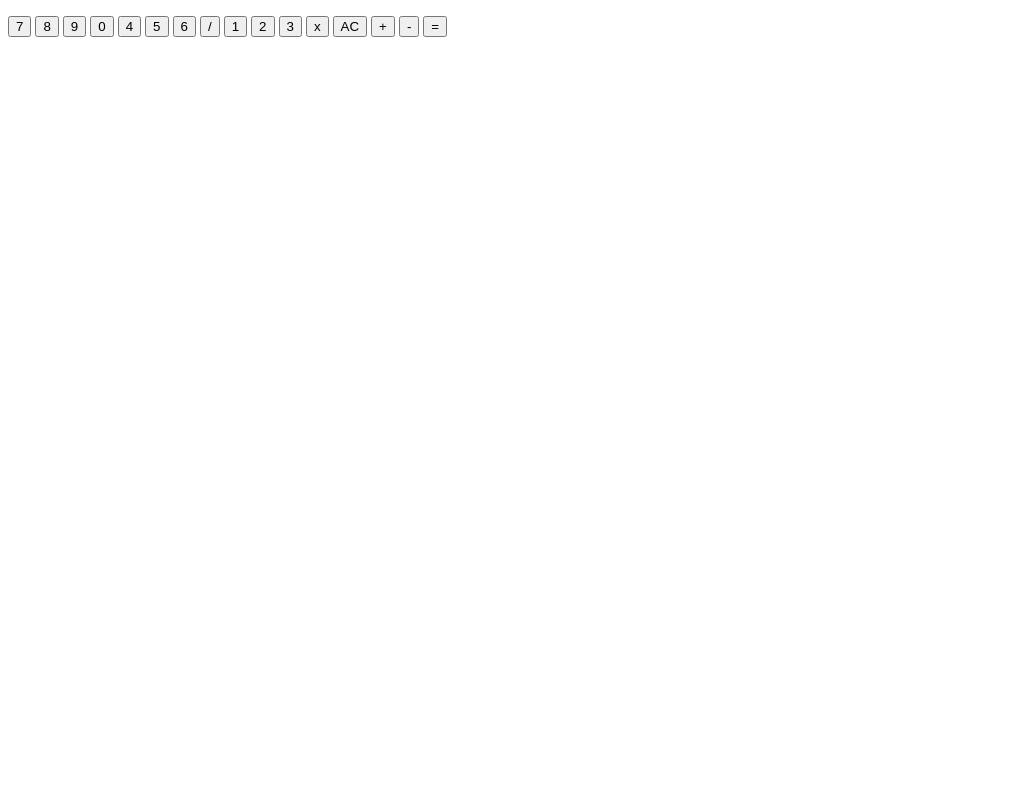
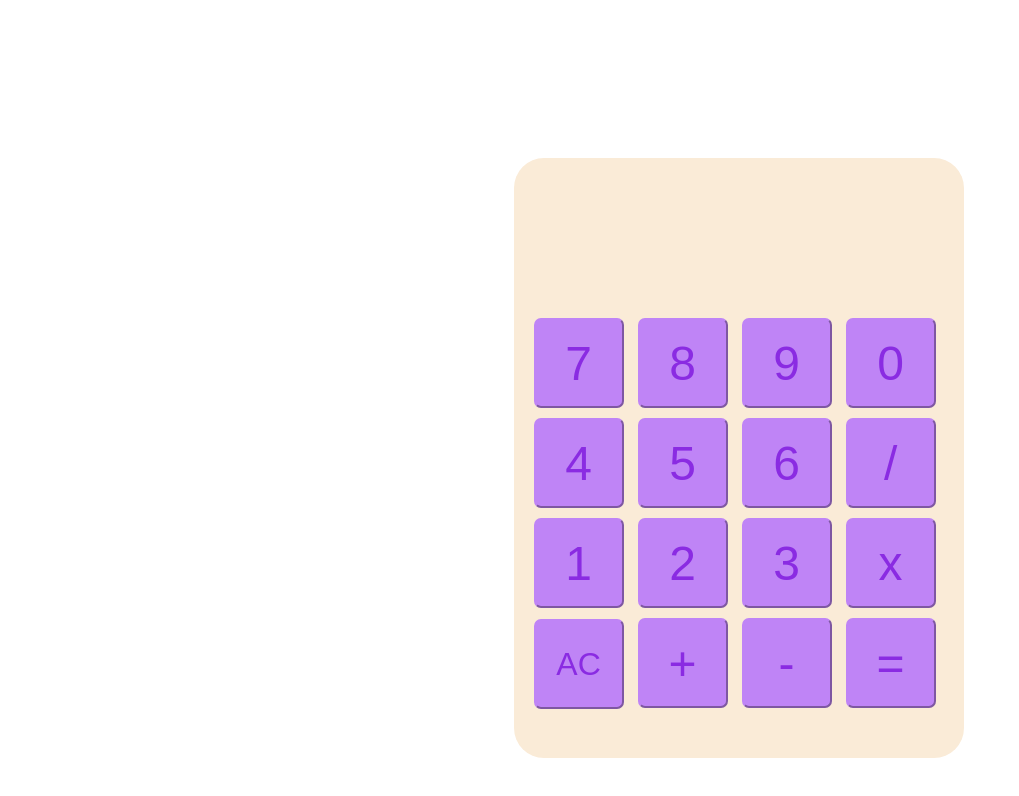
Before and after one commit to De3ther/kalkulator, a plain HTML site: page kalkulator/index.html in a window 1280 px wide. Shown: the whole page, without its empty margins (0-1019 px from the left). Drawn offline with Linux system fonts and the light colour scheme.

Commit message:
Add files via upload

```diff
--- a/kalkulator/index.html
+++ b/kalkulator/index.html
@@ -3,7 +3,7 @@
 <head>
     <meta charset="UTF-8">
     <title>Kalkulator</title>
-    <link rel="stylesheet" href="styleKalkulator.css" type="text/css"/>
+    <link rel="stylesheet" href="style.css" type="text/css"/>
     <link rel="icon" href="De3.png" type="image/x-icon">
 </head>
 <body>
```
